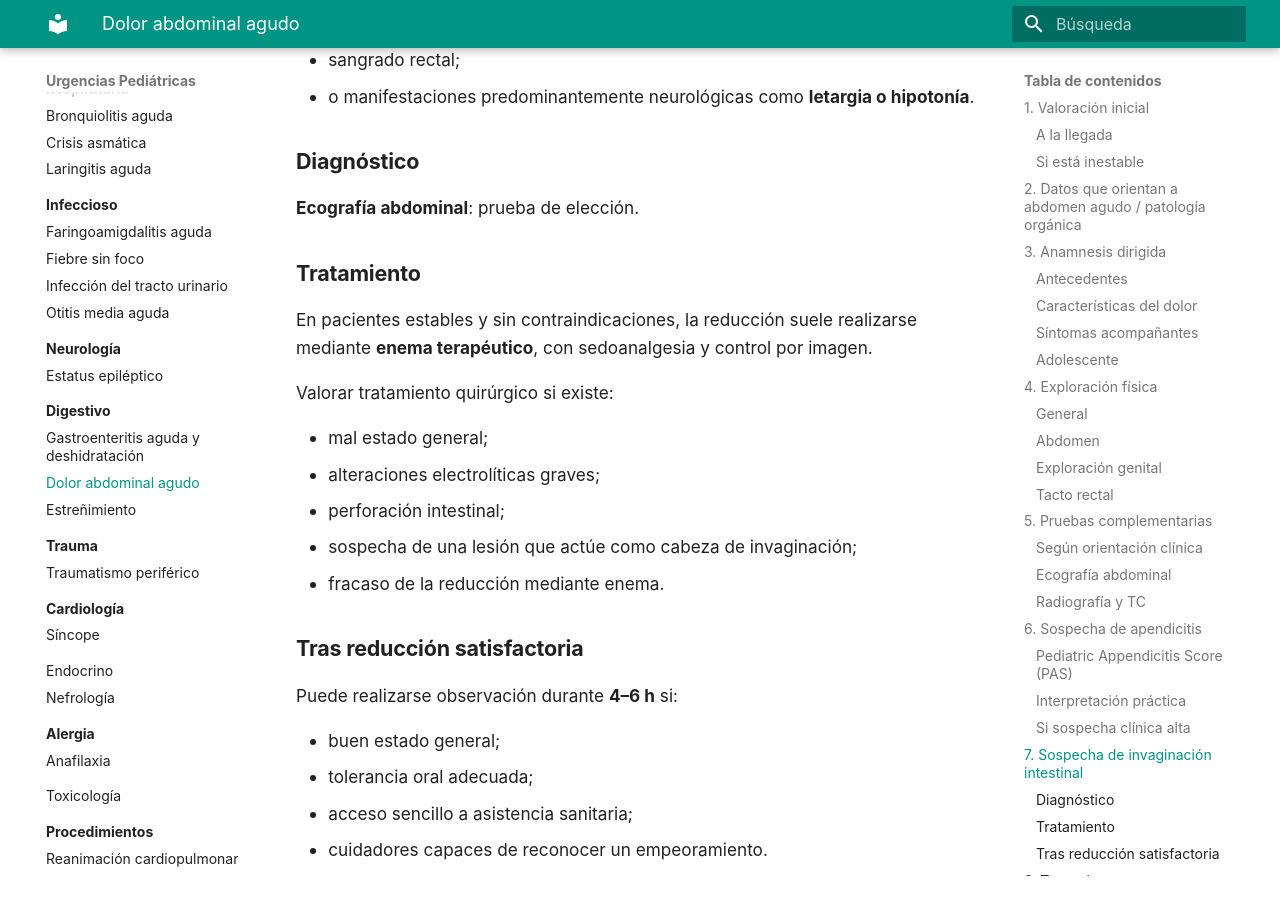
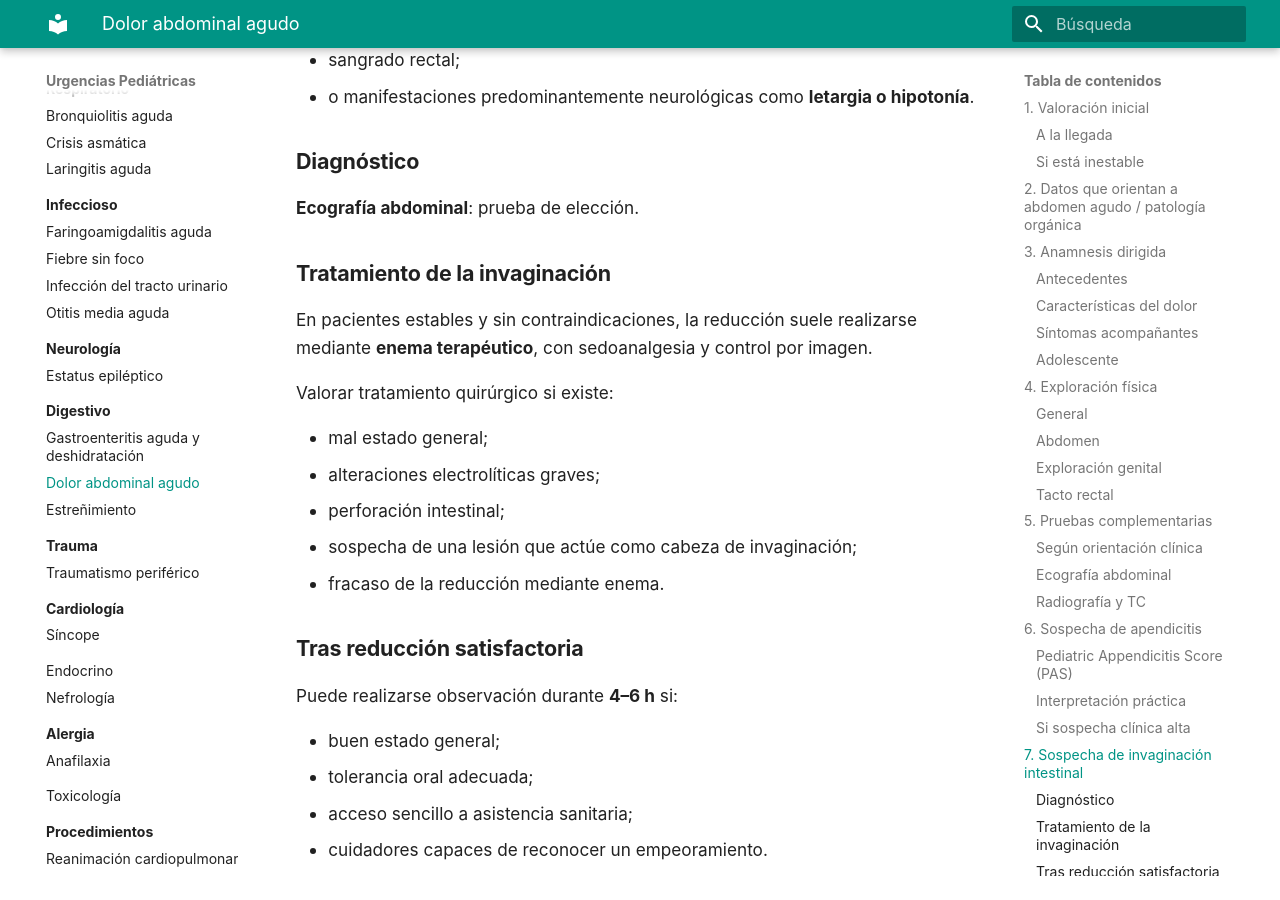
Before and after one commit to gonzaloares/urgencias-pediatricas, an MkDocs documentation site: the page built from docs/digestivo/dolor-abdominal-agudo.md, in a window 1280 px wide and 900 px high, scrolled down 8570 px. Built offline with MkDocs 1.6.1 and Material for MkDocs 9.7.7, drawn with Linux system fonts in a browser that asks for light colours.

Commit message:
Corrige el ancla de tratamiento en dolor abdominal

```diff
--- a/docs/digestivo/dolor-abdominal-agudo.md
+++ b/docs/digestivo/dolor-abdominal-agudo.md
@@ -278,7 +278,7 @@ Puede presentarse con:
 
 **Ecografía abdominal**: prueba de elección.
 
-### Tratamiento
+### Tratamiento de la invaginación
 
 En pacientes estables y sin contraindicaciones, la reducción suele realizarse mediante **enema terapéutico**, con sedoanalgesia y control por imagen.
 
```
